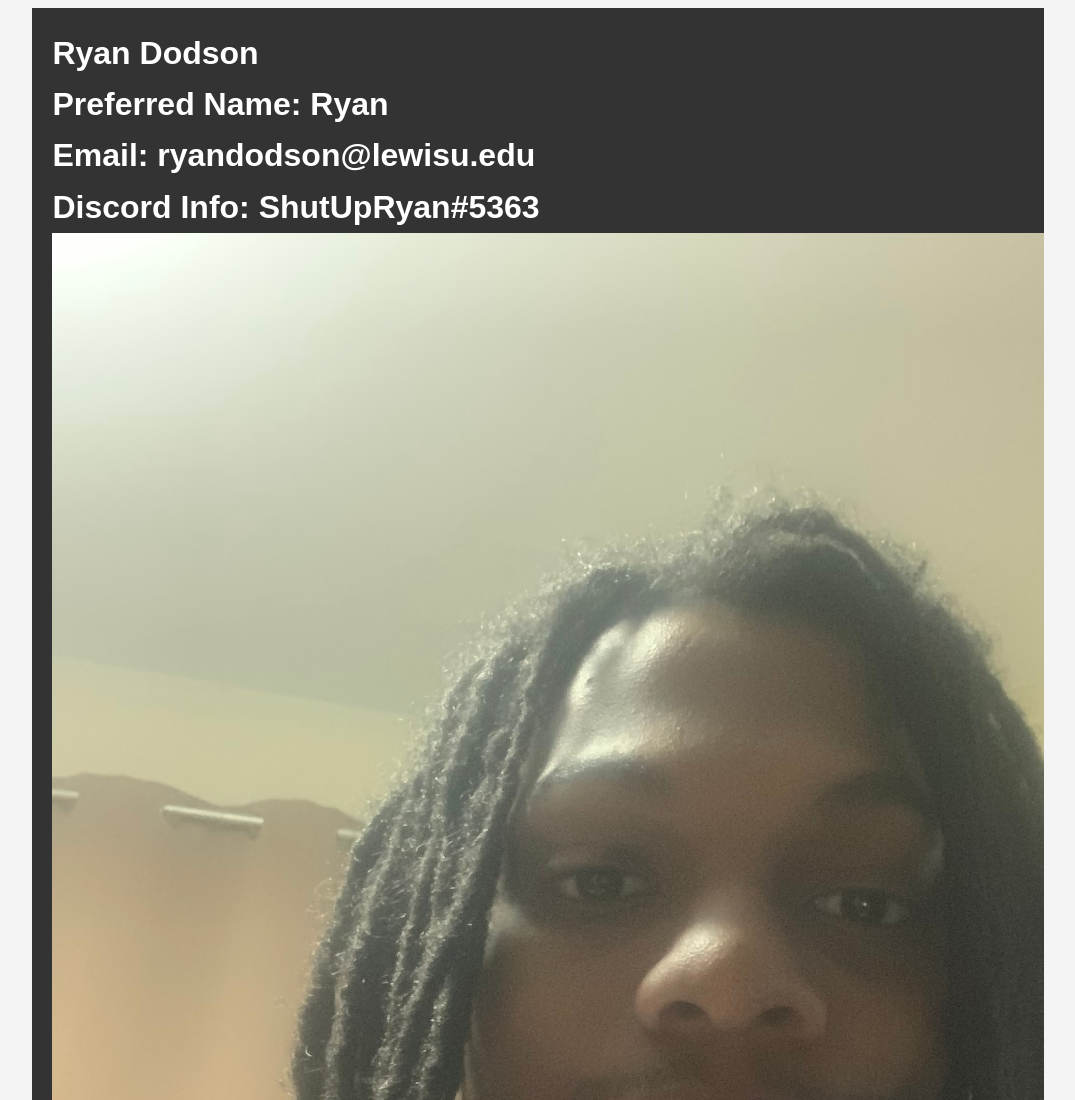
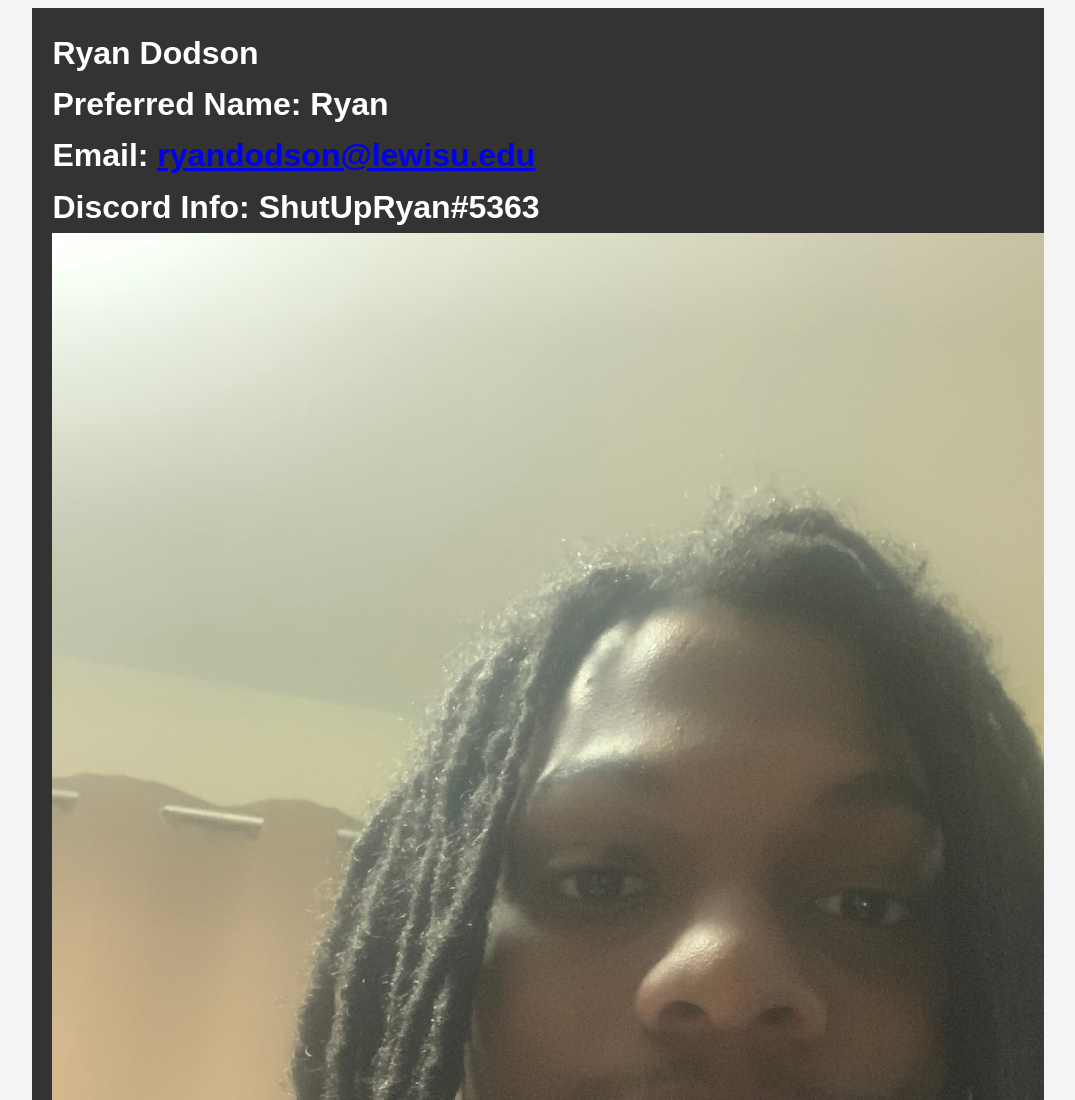
Before and after one commit to rdodson04/rdodson04.github.io, a plain HTML site: page index.html in a window 1280 px wide. Shown: the top 1100 px of the page, without its empty margins (102-1177 px from the left). Drawn offline with Linux system fonts and the light colour scheme.

Commit message:
Update index.html

```diff
--- a/index.html
+++ b/index.html
@@ -33,7 +33,7 @@
         <header class="main-info">
             <h1>Ryan Dodson</h1>
             <h1>Preferred Name: Ryan</h1>
-	    <h1>Email: ryandodson@lewisu.edu</h1>
+	    <h1>Email: <a href="https://www.lewisu.edu/studentservices/fitnesscenter/clubsports/esports.htm">ryandodson@lewisu.edu</a></h1>
 	    <h1>Discord Info: ShutUpRyan#5363</h1>
 	    <img src="me.JPG" alt="RyanDodson" width="1200" height="1600">
         </header>
```
